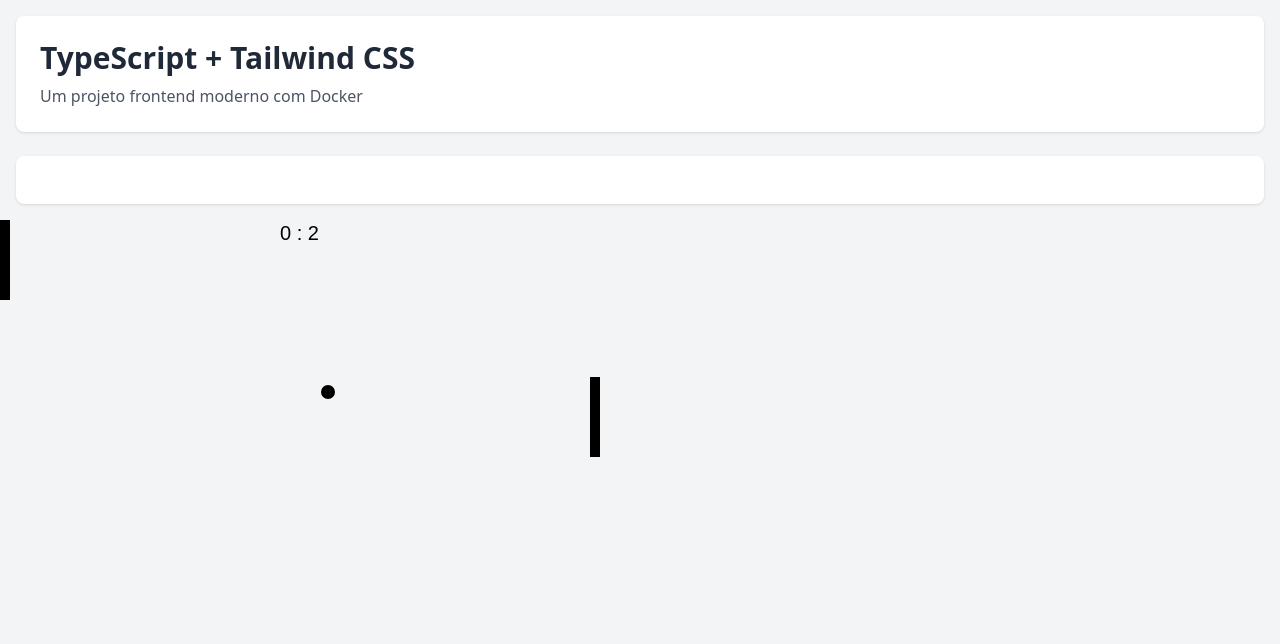
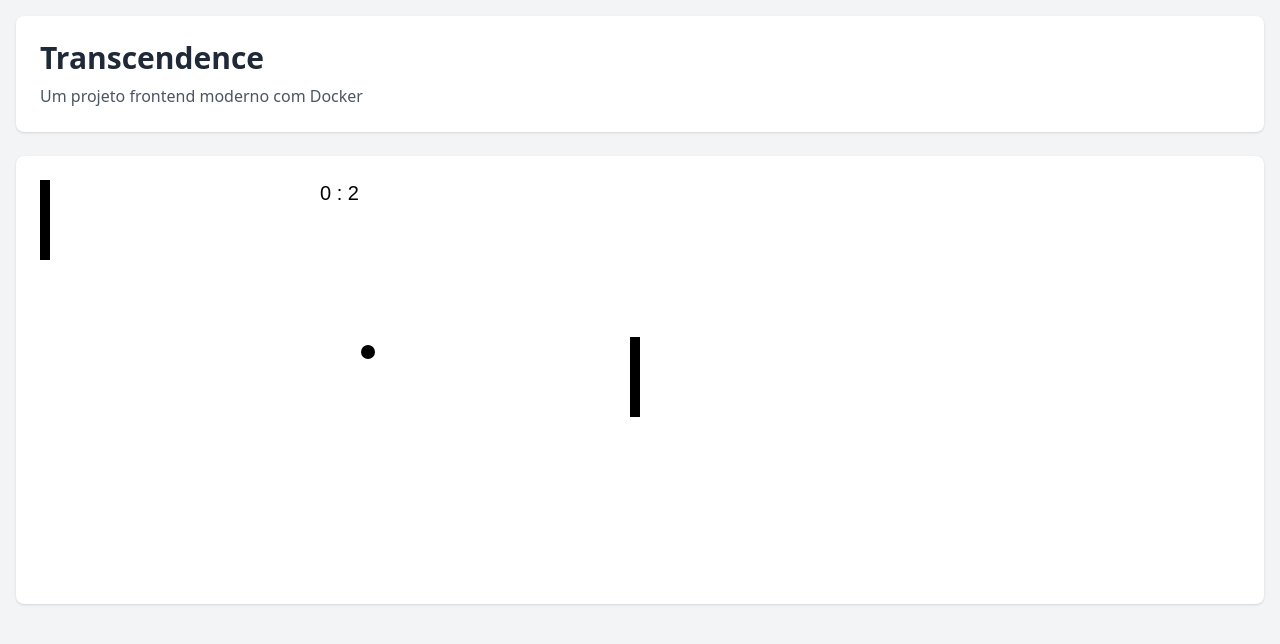
Before and after one commit to LuisTakeo/42-Transcendence, a website built with Vite: page Front/index.html in a window 1280 px wide. Built offline with nearby package versions, Linux system fonts and the light colour scheme.

Commit message:
WIP: experimentos no projeto

```diff
--- a/Front/index.html
+++ b/Front/index.html
@@ -9,12 +9,14 @@
 <body class="bg-gray-100 min-h-screen">
   <div class="container mx-auto p-4">
     <header class="bg-white shadow rounded-lg p-6 mb-6">
-      <h1 class="text-3xl font-bold text-gray-800">TypeScript + Tailwind CSS</h1>
+      <h1 class="text-3xl font-bold text-gray-800">Transcendence</h1>
       <p class="text-gray-600 mt-2">Um projeto frontend moderno com Docker</p>
     </header>
 
     <main class="bg-white shadow rounded-lg p-6">
-      <div id="app" class="space-y-4"></div>
+      <div id="app" class="space-y-4">
+
+      </div>
     </main>
   </div>
   <script type="module" src="./src/game.ts"></script>
--- a/Front/src/game.ts
+++ b/Front/src/game.ts
@@ -2,11 +2,12 @@
 import { PongGame } from "./PongGame";
 import { PongInputAdapter } from "./PongInputAdapter";
 
+const app = document.getElementById("app");
 const canvas = document.createElement("canvas");
 canvas.id = "gameCanvas";
 canvas.width = 600;
 canvas.height = 400;
-document.body.appendChild(canvas);
+app?.appendChild(canvas);
 
 console.log("oi")
 
```
